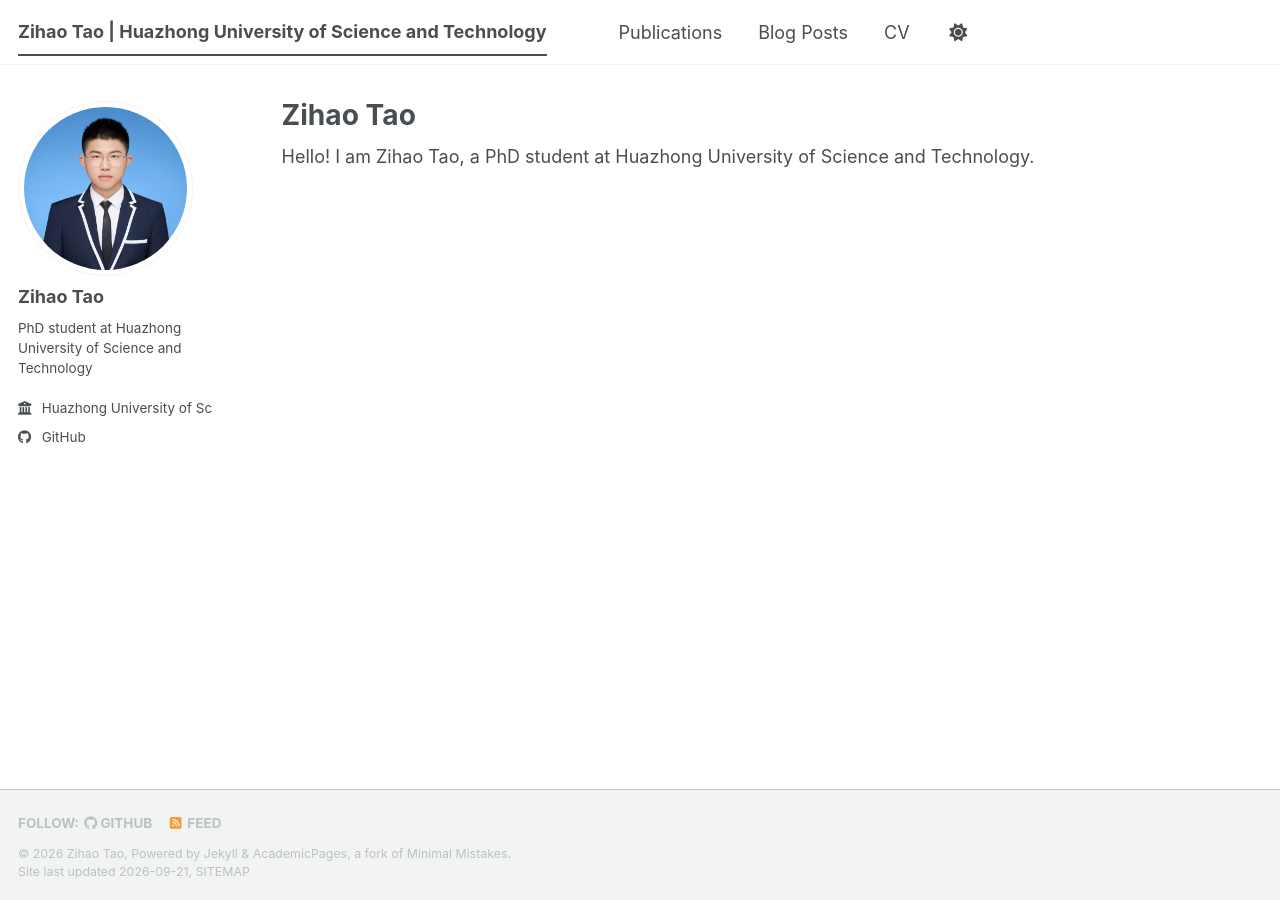
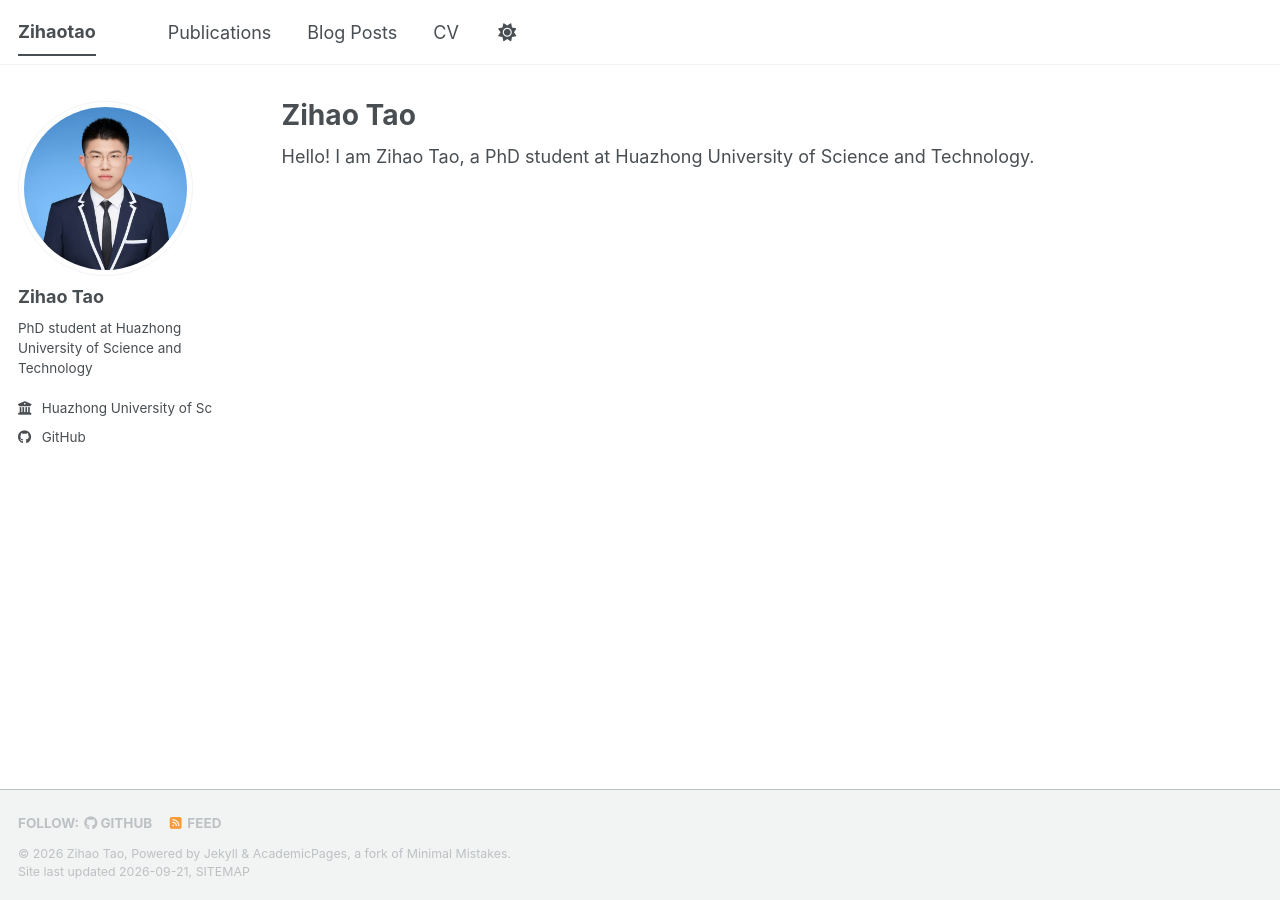
Before and after one commit to Tau0509/Tau0509.github.io, a Jekyll site: the page built from _pages/about.md, in a window 1280 px wide. Built offline with Jekyll 4.4.1, drawn with Linux system fonts in a browser that asks for light colours; a style sheet for code colours, icons or effects is not loaded.

Commit message:
Shorten site navigation title to Zihaotao

```diff
--- a/_config.yml
+++ b/_config.yml
@@ -9,7 +9,7 @@
 # Basic Site Settings
 locale                   : "en-US"
 site_theme               : "default" # The available themes options are "default", "air", "sunrise", "mint", "dirt" and "contrast"
-title                    : "Zihao Tao | Huazhong University of Science and Technology"
+title                    : "Zihaotao"
 title_separator          : "-"
 name                     : &name "Zihao Tao"
 description              : &description "Zihao Tao, PhD student at Huazhong University of Science and Technology."
```
